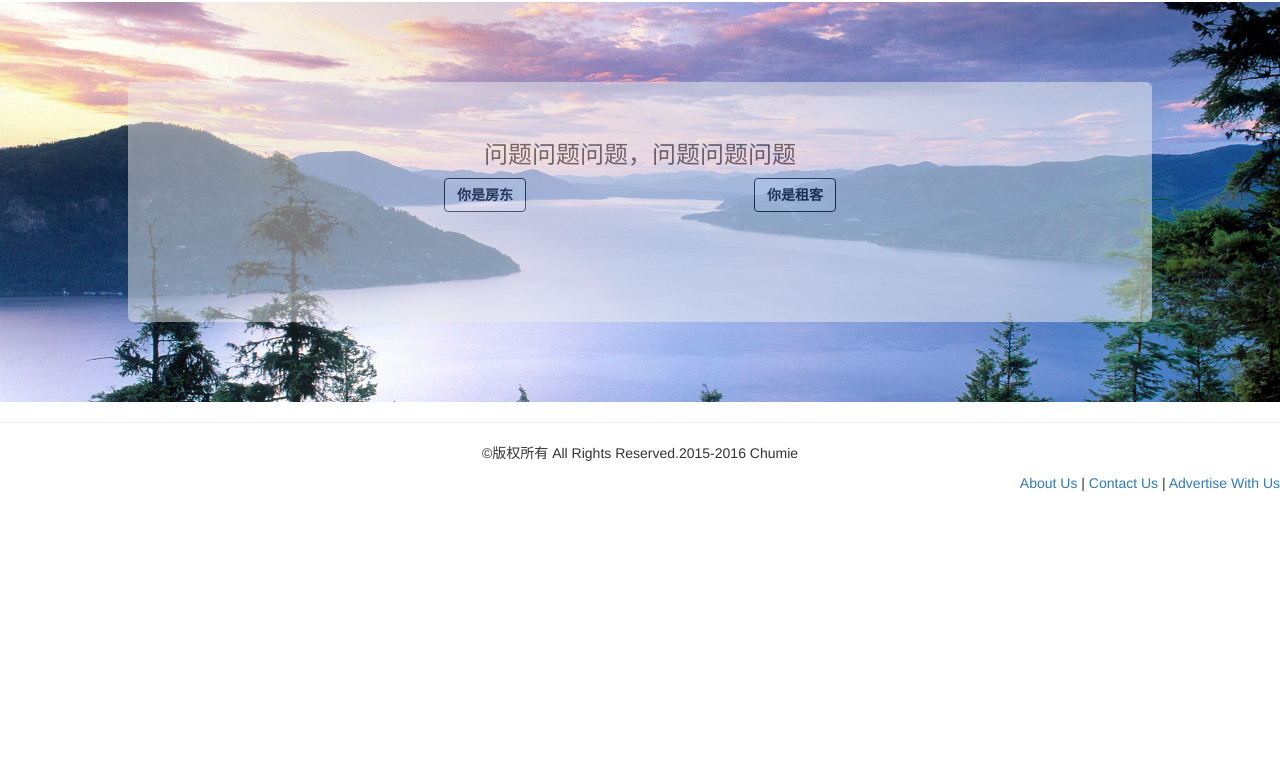
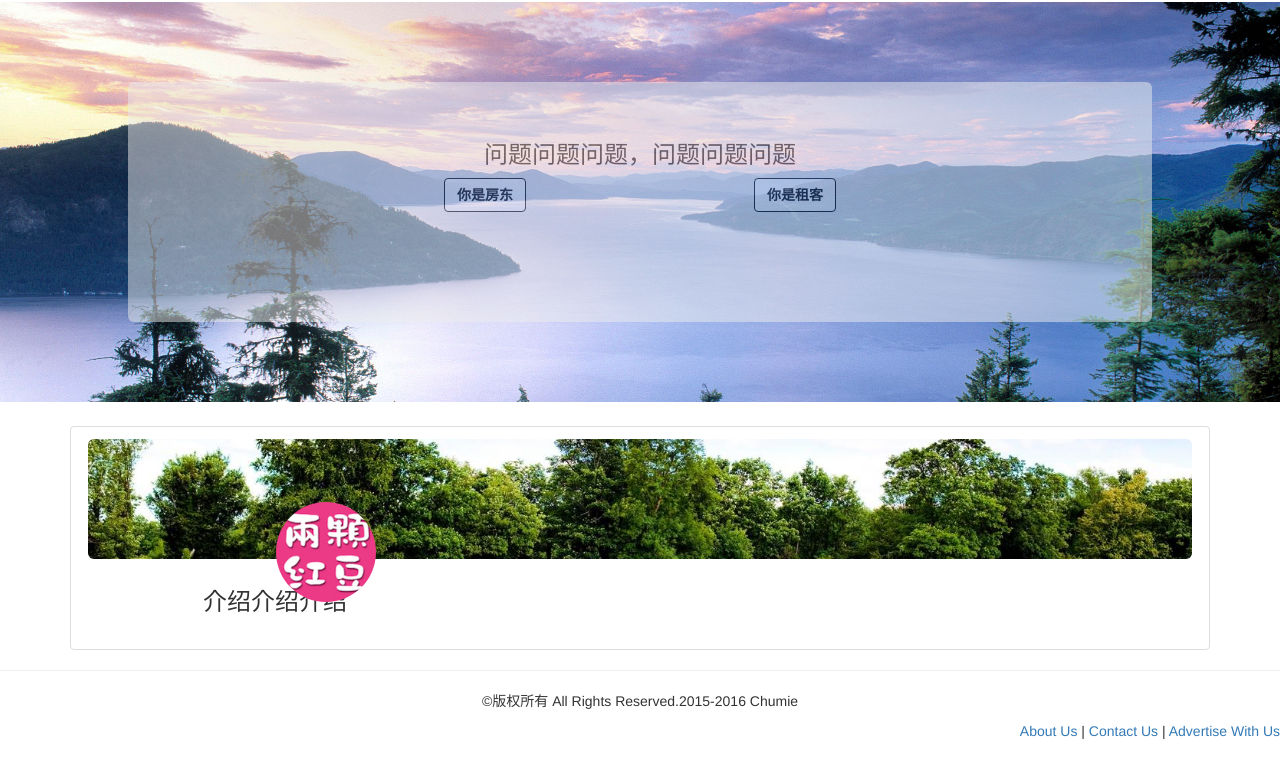
Before and after one commit to fzb14/chumie, a website: page public/index.html in a window 1280 px wide. Shown: the part 88-866 px from the top of the page. Drawn offline with nearby package versions, Linux system fonts and the light colour scheme.

Commit message:
user info

```diff
--- a/public/css/style.css
+++ b/public/css/style.css
@@ -91,3 +91,36 @@
 .second-btn {
     float: right;
 }
+
+.user-block .thumbnail {
+    margin-top: 3vh;
+    margin-bottom: 0;
+}
+
+.user-block .thumbnail .jumbotron {
+    margin-top: 1vh;
+    margin-left: 1vw;
+    margin-right: 1vw;
+    margin-bottom: 3vh;
+    height: 120px;
+    background: url(../img/userback.jpg) no-repeat center center fixed;
+    -webkit-background-size: cover;
+    -moz-background-size: cover;
+    -o-background-size: cover;
+    background-size: cover;
+}
+
+.user-icon {
+    width: 100px;
+    height: 100px;
+    position: absolute;
+    margin-left: 10vw;
+    margin-top: 15px;
+}
+
+.intro {
+    margin-left: 10vw;
+    margin-right: 10vw;
+    margin-top: 30px;
+    margin-bottom: 30px;
+}
--- a/public/index.html
+++ b/public/index.html
@@ -99,6 +99,20 @@
         	</div>
         </div>
 
+        <div class = "container user-block">
+        	<div class = "thumbnail">
+        		<div class = "jumbotron">
+        			<img src="img/weChatPage.png" class="img-circle user-icon">
+        		</div>
+
+        		<div class = "intro">
+        			<h3>介绍介绍介绍</h3>
+        		</div>
+
+        		<div class = "label"></div>
+        	</div>
+        </div>
+
       	<div class="content">
 
         	<!-- 页脚footer -->
```
Also changed, not shown: public/img/userback.jpg (added).
